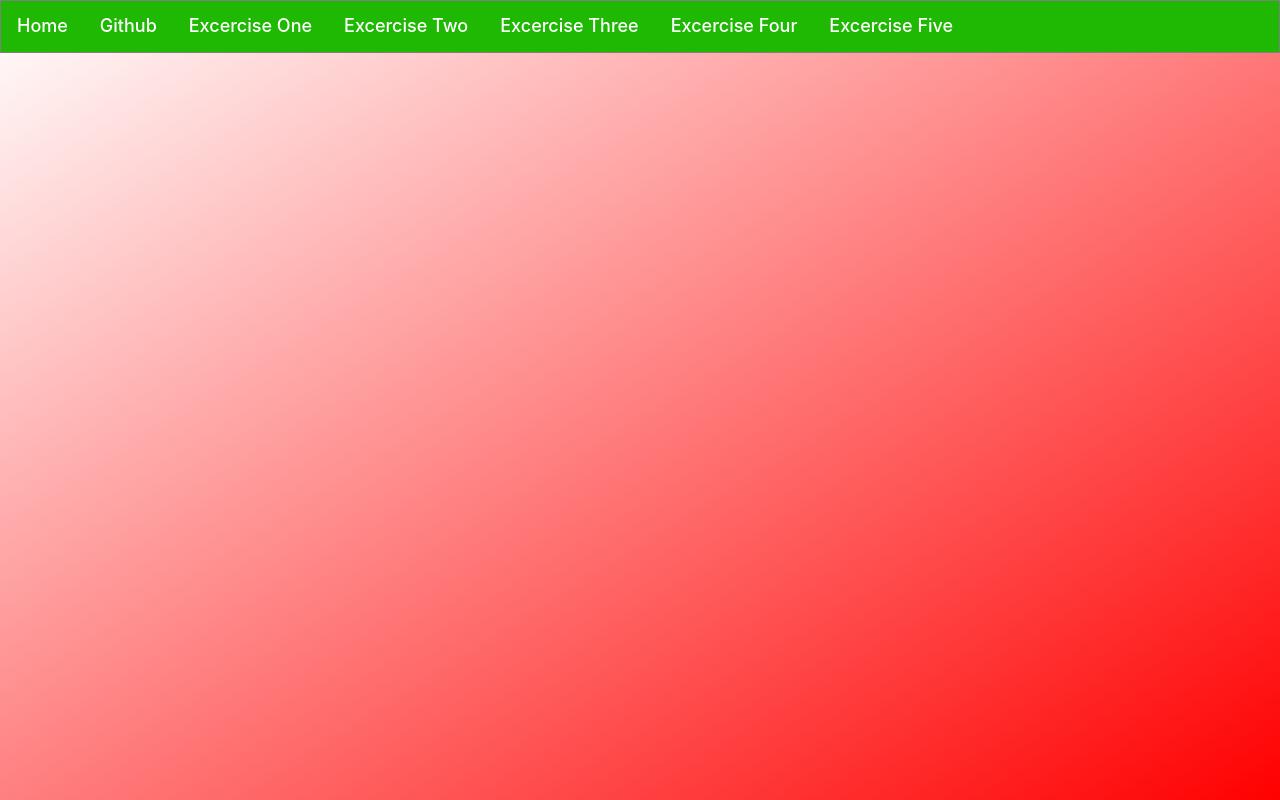
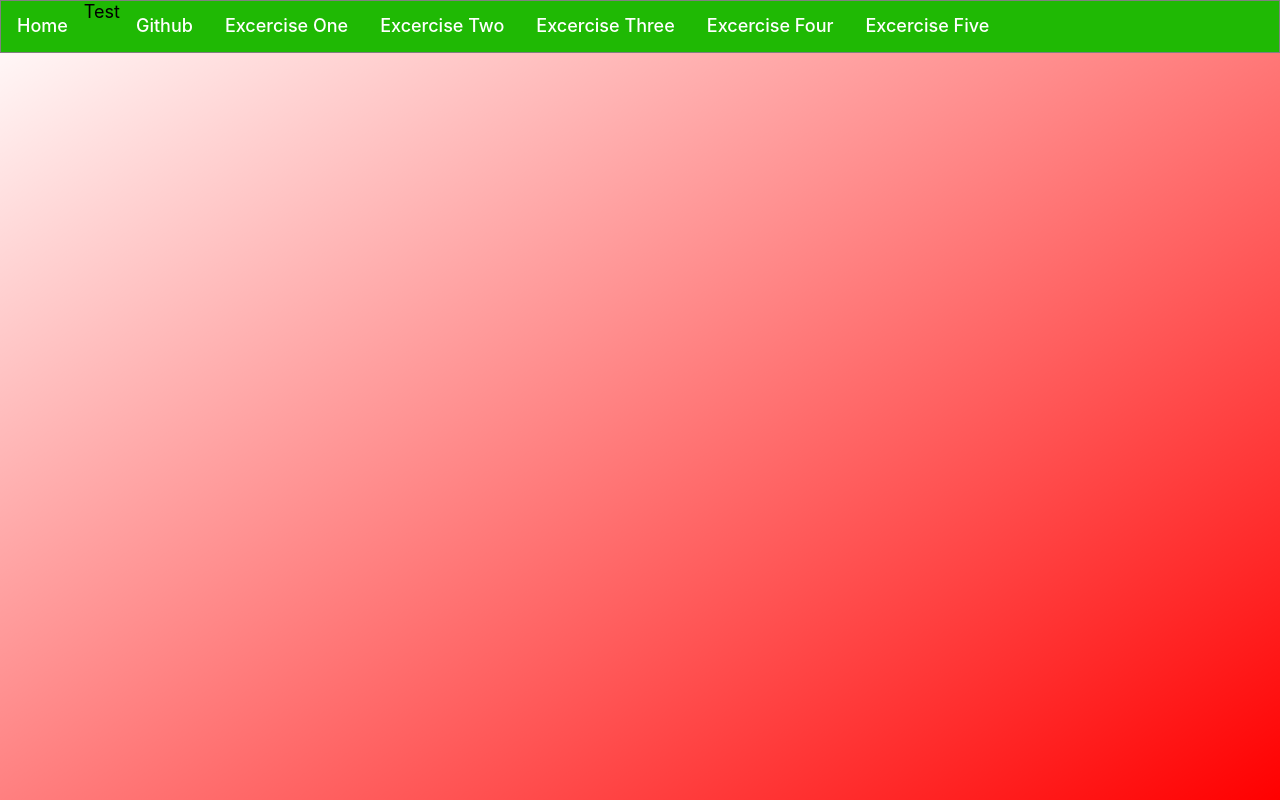
Before and after one commit to prakashkumar264/playground, a React (Create React App) app: page / in a window 1280 px wide. Built offline with nearby package versions, Linux system fonts and the light colour scheme.

Commit message:
Update App.js

```diff
--- a/src/App.js
+++ b/src/App.js
@@ -23,6 +23,7 @@ function App() {
         <div className="navbar">
           <ul>
           <li><Link to="/">Home</Link></li>
+          <li>Test</li>
            <li><Link to={{ pathname: "https://github.com/prakashkumar264/playground" }} target="_blank" >Github</Link></li>
            <li><Link to="/Exerciseone">Excercise One</Link></li>
            <li><Link to="/Exercisetwo">Excercise Two</Link></li>
@@ -41,6 +42,8 @@ function App() {
        </Router>
 
 
+
+
        </div>
     </div>
   );
```
